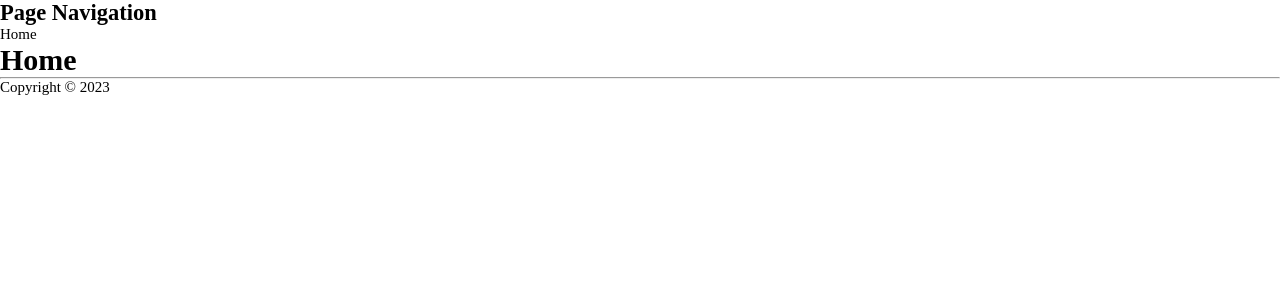
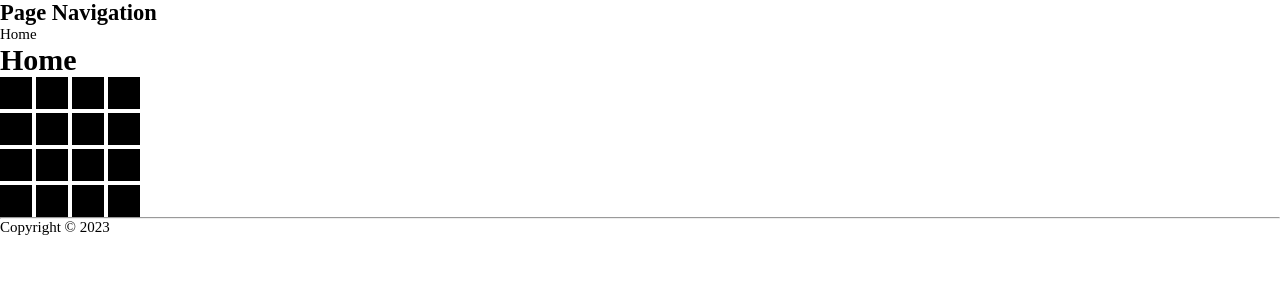
Before and after one commit to thionicbits/bash-splash, a React (Vite) app: page / in a window 1280 px wide. Shown: the top 300 px of the page. Built offline with nearby package versions, Linux system fonts and the light colour scheme.

Commit message:
Styling the Painting Grid block

```diff
--- a/src/components/blocks/PaintingGrid/PaintingGrid.component.tsx
+++ b/src/components/blocks/PaintingGrid/PaintingGrid.component.tsx
@@ -1,3 +1,5 @@
+import './PaintingGrid.styles.scss';
+
 interface IProps {
   width: number;
   height: number;
--- /dev/null
+++ b/src/components/blocks/PaintingGrid/PaintingGrid.styles.scss
@@ -0,0 +1,16 @@
+.painting-grid {
+  display: flex;
+  flex-direction: column;
+  gap: 4px;
+
+  .row {
+    display: flex;
+    gap: 4px;
+  }
+
+  .box {
+    width: 32px;
+    height: 32px;
+    background-color: #000000;
+  }
+}
```
